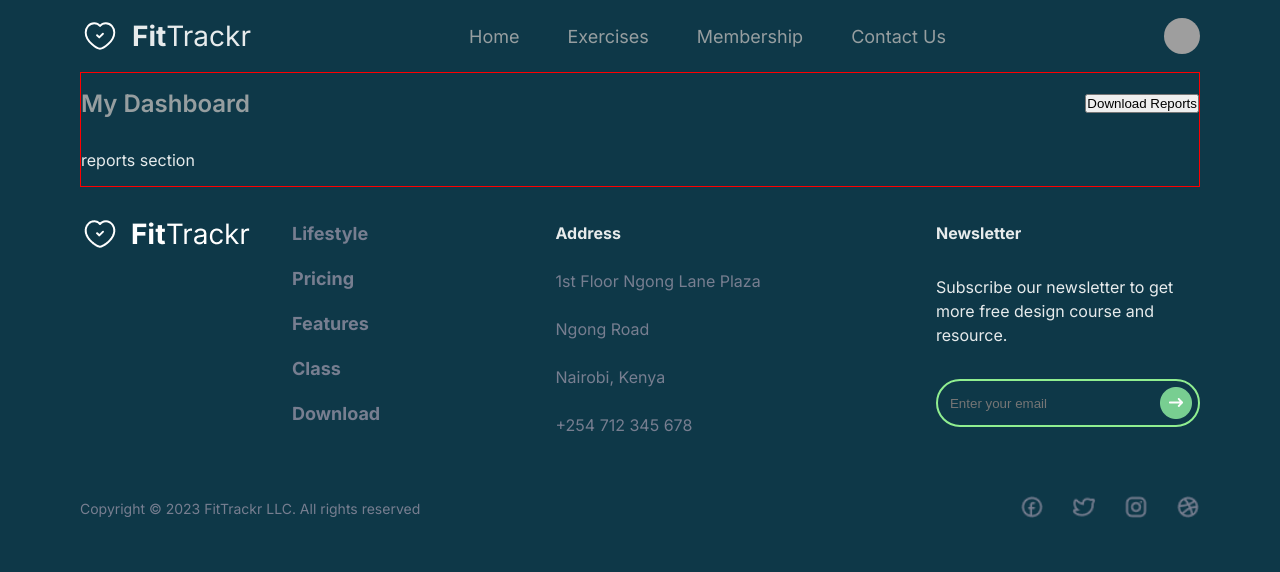
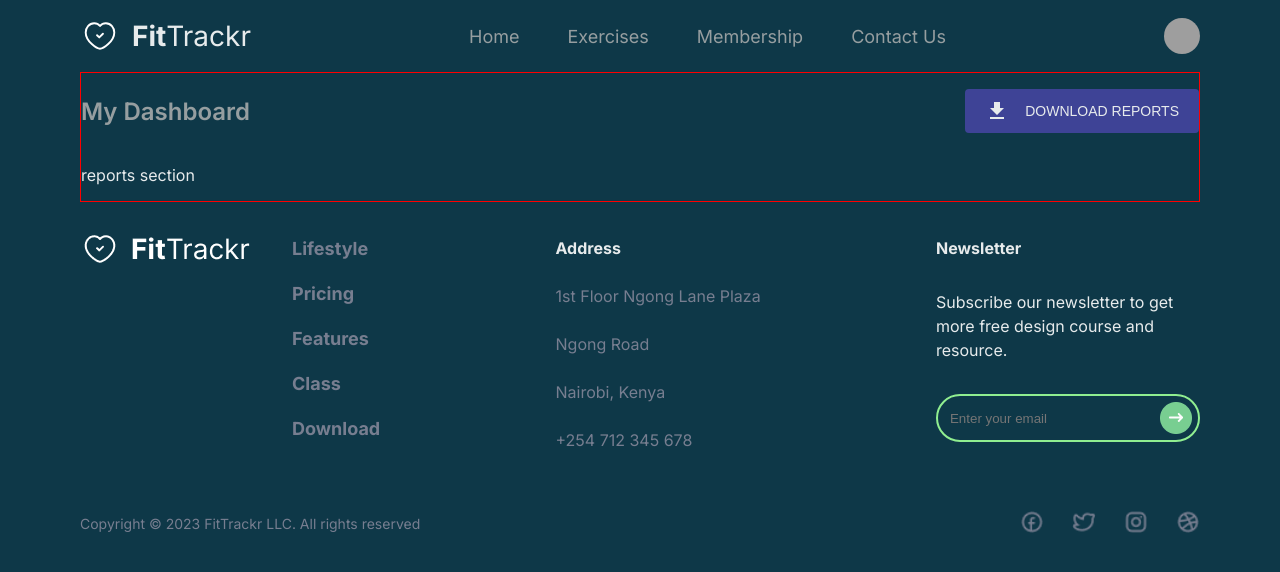
Before and after one commit to Ase020/fitTrackr-client, a React (Vite) app: page /dashboard in a window 1280 px wide. Shown: the top 572 px of the page. Built offline with nearby package versions, Linux system fonts and the light colour scheme; grey boxes are pictures that could not be loaded; a web font is replaced by a local one.

Commit message:
dashboard mui add

```diff
--- a/package.json
+++ b/package.json
@@ -10,6 +10,10 @@
     "preview": "vite preview"
   },
   "dependencies": {
+    "@emotion/react": "^11.11.1",
+    "@emotion/styled": "^11.11.0",
+    "@mui/icons-material": "^5.14.1",
+    "@mui/material": "^5.14.2",
     "react": "^18.2.0",
     "react-dom": "^18.2.0",
     "react-router-dom": "^6.14.2"
--- a/src/assets/index.js
+++ b/src/assets/index.js
@@ -12,7 +12,7 @@ import nb from "./nb.png";
 import espirit from "./espirit.png";
 import waterBottle from "./water-bottle.png";
 import weightPlate from "./weight-plate-dark.png";
-import resetImage from "./reset image.png"
+import resetImage from "./reset image.png";
 import exerciseGif from "./exercise.gif";
 import bodyPart from "./body_part.svg";
 import exerciseDesc from "./description.svg";
--- a/src/pages/dashboard/Dashboard.jsx
+++ b/src/pages/dashboard/Dashboard.jsx
@@ -1,3 +1,5 @@
+import DownloadIcon from "@mui/icons-material/Download";
+
 import "./dashboard.css";
 
 const Dashboard = () => {
@@ -5,7 +7,10 @@ const Dashboard = () => {
     <div className="dashboard_container">
       <div className="dashboard_header-container">
         <h4 className="dashboard_header">My Dashboard</h4>
-        <button className="dashboard_download-reports">Download Reports</button>
+        <button className="dashboard_download-reports">
+          <DownloadIcon />
+          <p className="dashboard_download-p">Download Reports</p>
+        </button>
       </div>
       <div className="dashboard_report-section">reports section</div>
     </div>
--- a/src/pages/dashboard/dashboard.css
+++ b/src/pages/dashboard/dashboard.css
@@ -17,3 +17,23 @@
   color: #969ea0;
   font-weight: 600;
 }
+
+.dashboard_download-reports {
+  color: #e7ebec;
+  background: #3e4396;
+  display: inline-flex;
+  align-items: center;
+  justify-content: center;
+  padding: 10px 20px;
+  gap: 16px;
+  border: none;
+  cursor: pointer;
+  text-transform: uppercase;
+  font-size: 14px;
+  font-weight: 500;
+  border-radius: 4px;
+}
+
+.dashboard_download-img {
+  color: #3e4396;
+}
```
Also changed, not shown: 1 other file (tests, documents, lock files or other folders).
